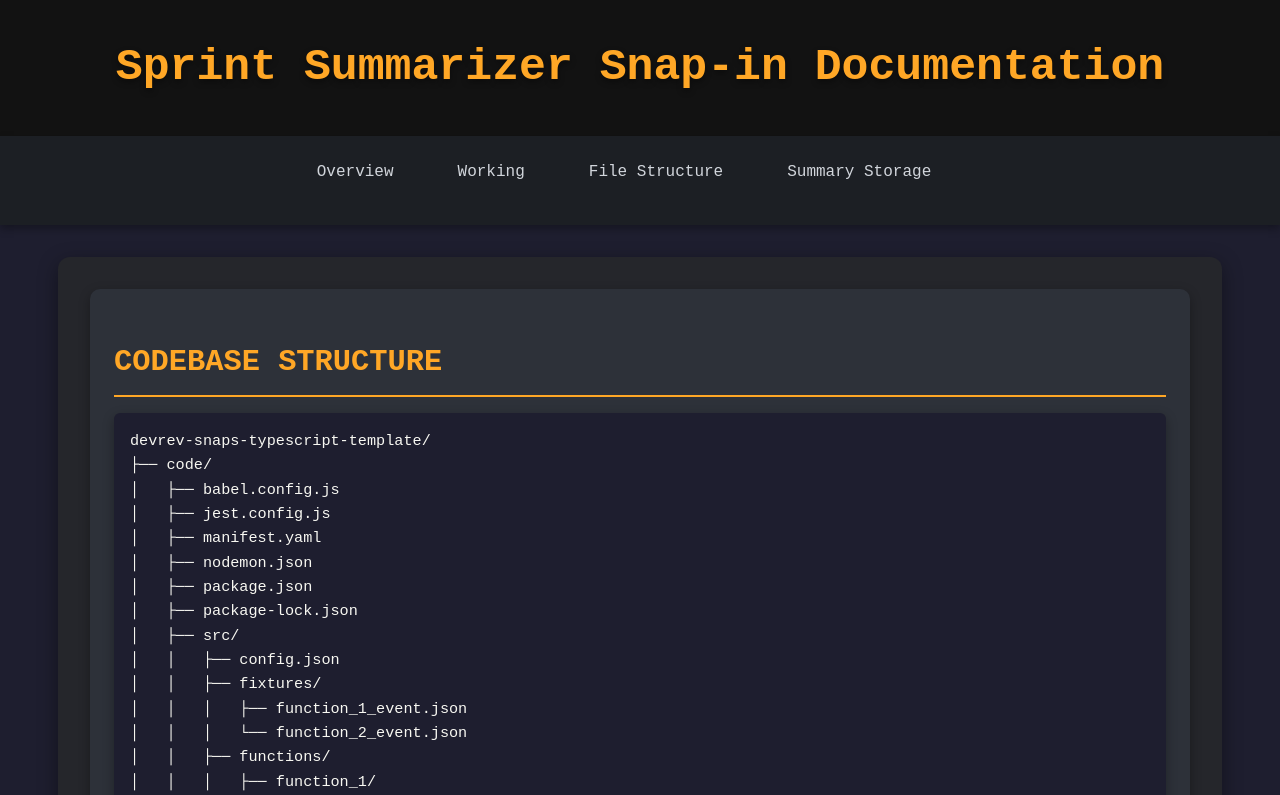
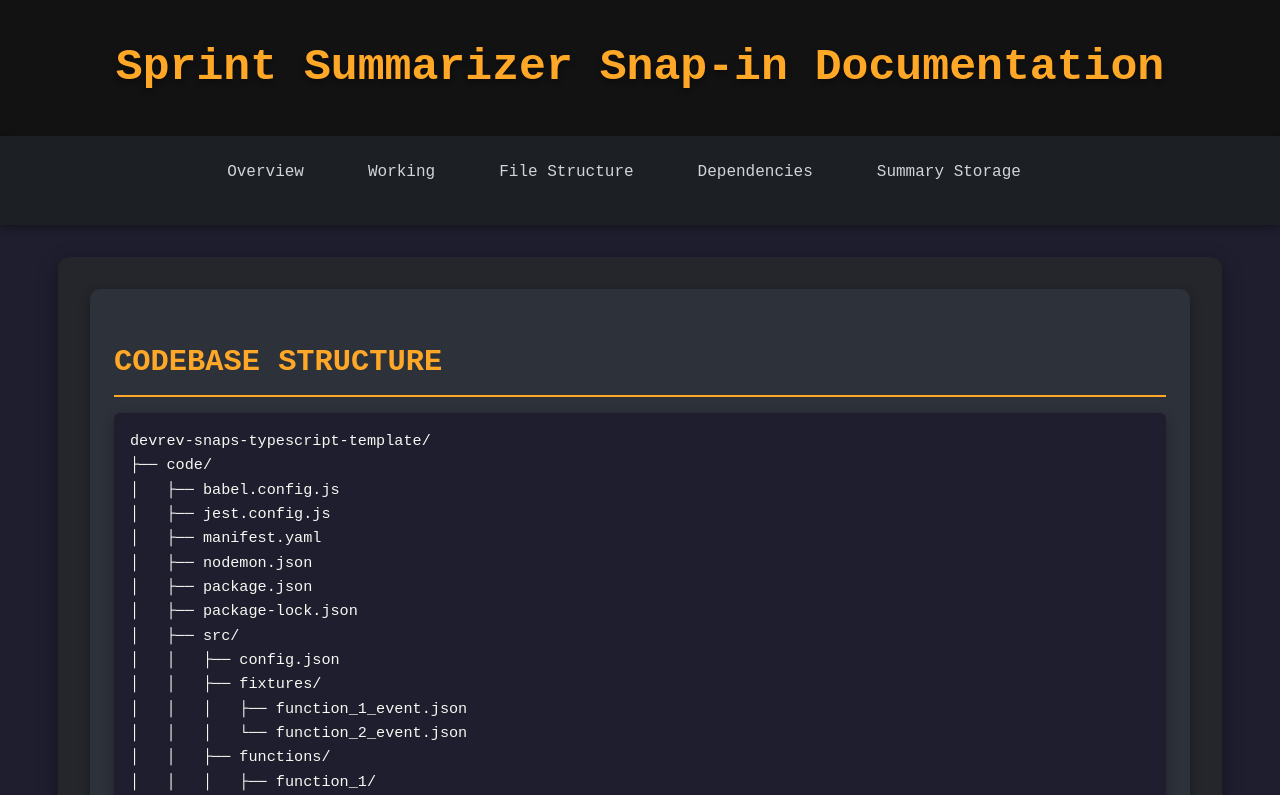
Before and after one commit to Amulya-gr/Documentation-Sprint-Summariser, a plain HTML site: page codebase.html in a window 1280 px wide. Shown: the top 795 px of the page. Drawn offline with Linux system fonts and the light colour scheme.

Commit message:
Update codebase.html

```diff
--- a/codebase.html
+++ b/codebase.html
@@ -15,6 +15,7 @@
         <li><a href="index.html">Overview</a></li>
         <li><a href="working.html">Working</a></li>
         <li><a href="codebase.html">File Structure</a></li>
+        <li><a href="Dependencies.html">Dependencies</a></li>
         <li><a href="Storage.html">Summary Storage</a></li>
     </ul>
 </nav>
```
